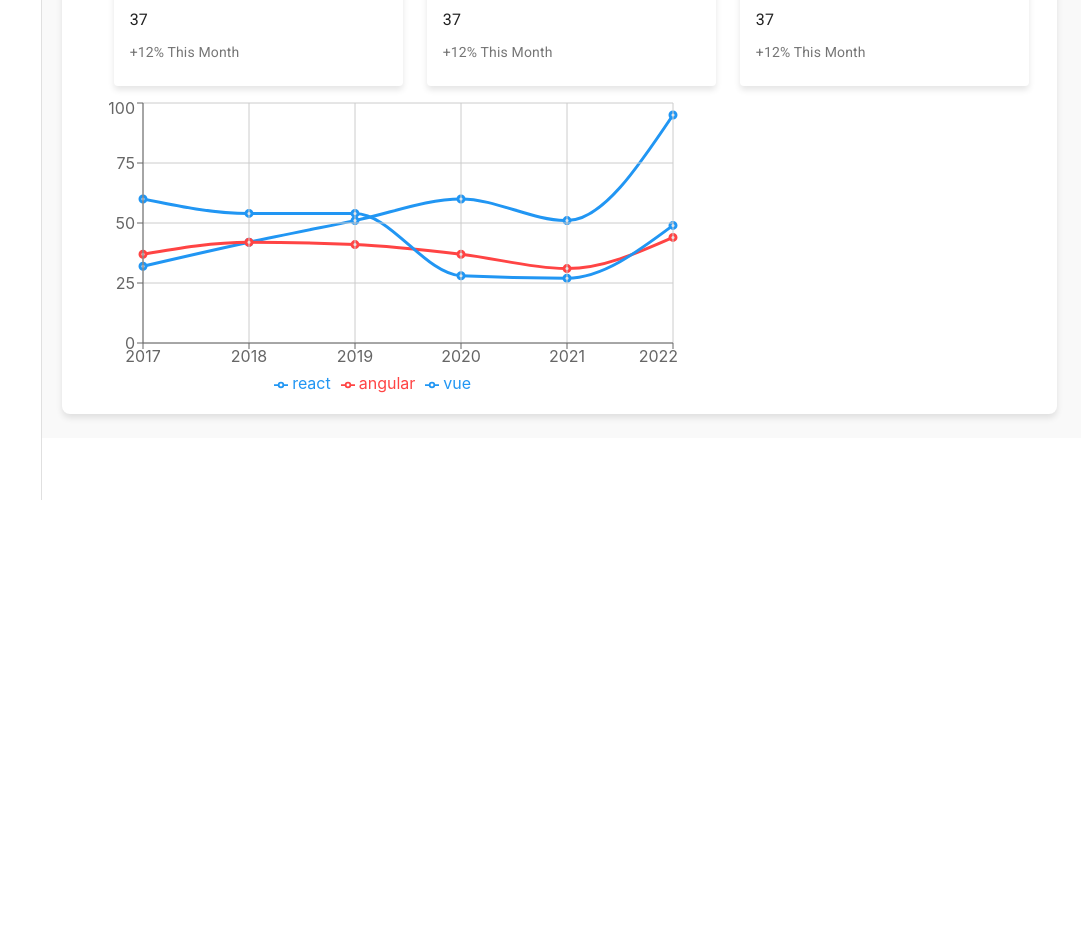
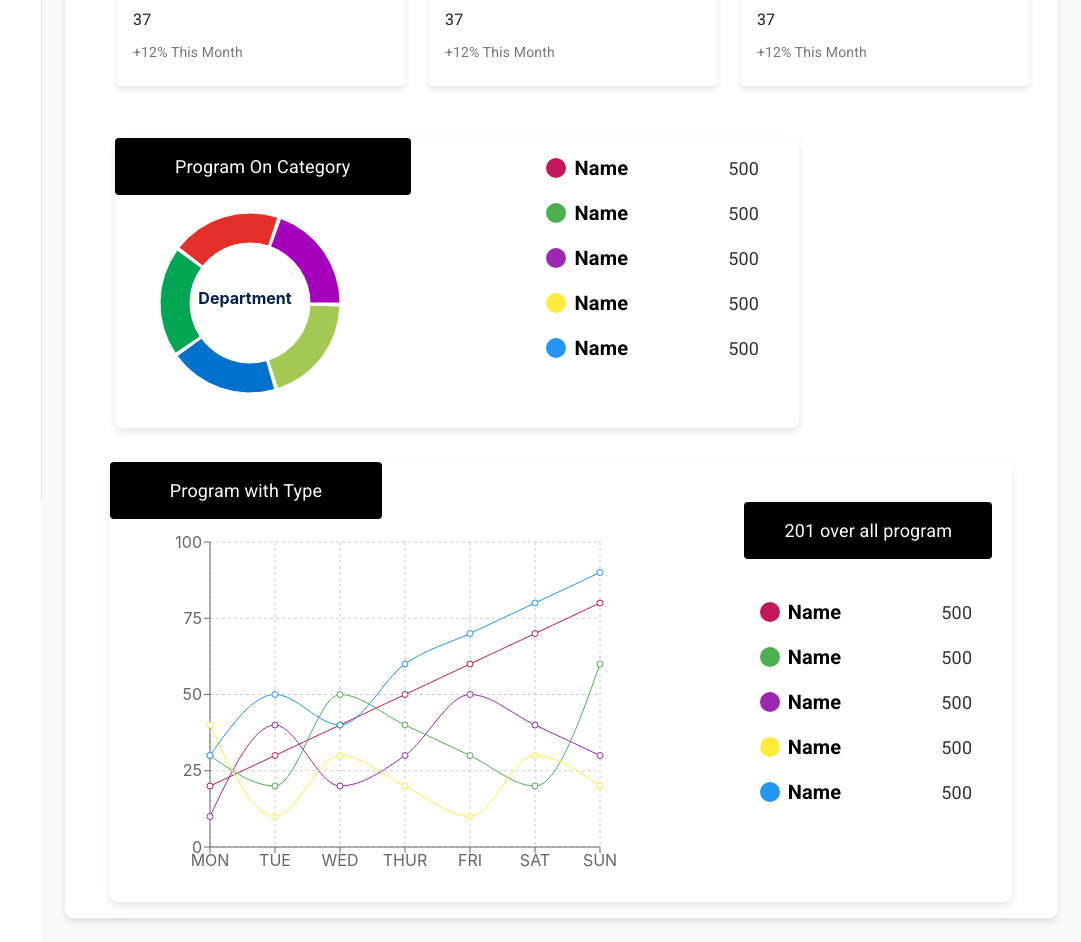
Before and after one commit to abate-Agegnehu/T-movies, a React (Create React App) app in the folder movies/: page /layout/dashboard in a window 1280 px wide. Shown: the part 300-1242 px from the top of the page, without its empty margins (199-1280 px from the left). Before the commit the page ends 800 px from the top, so only its background shows below. Built offline with nearby package versions, Linux system fonts and the light colour scheme.

Commit message:
Creating chart for program type and category

```diff
--- /dev/null
+++ b/movies/src/components/DepartmentChart.css
@@ -0,0 +1,16 @@
+.chart-container {
+  position: relative;
+  width: 200px;
+  height: 200px;
+}
+
+.chart-center-text {
+  position: absolute;
+  top: 50%;
+  left: 50%;
+  transform: translate(-50%, -50%);
+  font-size: 16px;
+  font-weight: bold;
+  color: #01204E;
+  text-align: center;
+}
--- /dev/null
+++ b/movies/src/components/DepartmentChart.jsx
@@ -0,0 +1,170 @@
+import React from "react";
+import { PieChart, Pie, Cell } from "recharts";
+import { makeStyles } from "@material-ui/core/styles";
+import { Typography } from "@material-ui/core";
+
+const data = [
+  { name: "Name1", value: 1, color: "#A500BC" },
+  { name: "Name2", value: 1, color: "#E42E2A" },
+  { name: "Name3", value: 1, color: "#00A651" },
+  { name: "Name4", value: 1, color: "#0072CE" },
+  { name: "Name5", value: 1, color: "#A3C853" },
+];
+
+const COLORS = ["#A500BC", "#E42E2A", "#00A651", "#0072CE", "#A3C853"];
+
+const useStyles = makeStyles((theme) => ({
+  chartContainer: {
+    position: "relative",
+    width: "200px",
+    height: "200px",
+    display: "flex",
+    justifyContent: "center",
+    alignItems: "center",
+    marginTop: "30px",
+  },
+  chartCenterText: {
+    position: "absolute",
+    fontSize: "16px",
+    fontWeight: "bold",
+    color: "#01204E",
+    textAlign: "center",
+  },
+  piechart: {
+    position: "relative",
+  },
+  categoryContainer: {
+    padding: "30px",
+    backgroundColor: "#fff",
+    borderRadius: "8px",
+    boxShadow: "0 4px 8px rgba(0, 0, 0, 0.1)",
+    position: "relative",
+    width: "65%",
+    margin: "34px",
+  },
+  chartTitle: {
+    position: "absolute",
+    top: "0",
+    left: "0",
+    backgroundColor: "#000",
+    color: "#fff",
+    padding: "15px 60px",
+    borderRadius: "4px",
+    fontSize: "18px",
+  },
+  legendContainer: {
+    position: "absolute",
+    top: "0",
+    right: "0",
+    display: "flex",
+    flexDirection: "column",
+    justifyContent: "center",
+    alignItems: "center",
+    [theme.breakpoints.down("sm")]: {
+      marginLeft: theme.spacing(3),
+      display: "none",
+    },
+  },
+  legendItem: {
+    display: "flex",
+    alignItems: "center",
+    marginRight: "20px",
+  },
+  legendColorBox: {
+    width: "20px",
+    height: "20px",
+    marginRight: "8px",
+    marginTop: "15px",
+    borderRadius: "50%",
+  },
+  legendText: {
+    marginTop: "15px",
+    fontSize: "20px",
+    fontWeight: "bold",
+  },
+  legendValue: {
+    marginTop: "15px",
+    marginLeft: "100px",
+    marginRight: "20px",
+    fontSize: "18px",
+    opacity: 0.8,
+  },
+}));
+
+const DepartmentChart = () => {
+  const classes = useStyles();
+
+  return (
+    <div className={classes.categoryContainer}>
+      <Typography className={classes.chartTitle}>
+        Program On Category
+      </Typography>
+      <div className={classes.chartContainer}>
+        <PieChart width={200} height={200} className={classes.piechart}>
+          <Pie
+            data={data}
+            cx={100}
+            cy={100}
+            innerRadius={60}
+            outerRadius={90}
+            fill="#8884d8"
+            paddingAngle={2}
+            dataKey="value"
+          >
+            {data.map((entry, index) => (
+              <Cell
+                key={`cell-${index}`}
+                fill={COLORS[index % COLORS.length]}
+              />
+            ))}
+          </Pie>
+        </PieChart>
+        <div className={classes.chartCenterText}>Department</div>
+      </div>
+      <div className={classes.legendContainer}>
+        <div className={classes.legendItem}>
+          <div
+            className={classes.legendColorBox}
+            style={{ backgroundColor: "#c2185b" }}
+          ></div>
+          <Typography className={classes.legendText}>Name</Typography>
+          <Typography className={classes.legendValue}>500</Typography>
+        </div>
+        <div className={classes.legendItem}>
+          <div
+            className={classes.legendColorBox}
+            style={{ backgroundColor: "#4caf50" }}
+          ></div>
+          <Typography className={classes.legendText}>Name</Typography>
+          <Typography className={classes.legendValue}>500</Typography>
+        </div>
+        <div className={classes.legendItem}>
+          <div
+            className={classes.legendColorBox}
+            style={{ backgroundColor: "#9c27b0" }}
+          ></div>
+          <Typography className={classes.legendText}>Name</Typography>
+          <Typography className={classes.legendValue}>500</Typography>
+        </div>
+        <div className={classes.legendItem}>
+          <div
+            className={classes.legendColorBox}
+            style={{ backgroundColor: "#ffeb3b" }}
+          ></div>
+          <Typography className={classes.legendText}>Name</Typography>
+          <Typography className={classes.legendValue}>500</Typography>
+        </div>
+        <div className={classes.legendItem}>
+          <div
+            className={classes.legendColorBox}
+            style={{ backgroundColor: "#2196f3" }}
+          ></div>
+          <Typography className={classes.legendText}>Name</Typography>
+          <Typography className={classes.legendValue}>500</Typography>
+        </div>
+      </div>
+    </div>
+  );
+};
+
+export default DepartmentChart;
--- a/movies/src/components/Layout.jsx
+++ b/movies/src/components/Layout.jsx
@@ -13,7 +13,6 @@ import {
   useMediaQuery,
   useTheme,
   IconButton,
-  Container,
 } from "@material-ui/core";
 import {
   DashboardOutlined,
@@ -34,11 +33,19 @@ const useStyles = makeStyles((theme) => ({
     padding: theme.spacing(3),
   },
   drawer: {
+    [theme.breakpoints.up("sm")]: {
       width: drawerWidth,
-    [theme.breakpoints.up("sm")]: {},
+      flexShrink: 0,
+    },
   },
   drawerPaper: {
     width: drawerWidth,
+  },
+  drawerHidden: {
+    [theme.breakpoints.down("sm")]: {
+      width: 0,
+      display: "none",
+    },
   },
   root: {
     display: "flex",
@@ -51,16 +58,14 @@ const useStyles = makeStyles((theme) => ({
     backgroundColor: "#01204E",
   },
   title: {
-    padding: theme.spacing(2),
     flexGrow: 1,
     fontSize: theme.spacing(3),
     fontWeight: "bold",
   },
   appbar: {
+    [theme.breakpoints.up("md")]: {
       width: `calc(100% - ${drawerWidth}px)`,
       marginLeft: drawerWidth,
-    [theme.breakpoints.up("sm")]: {
-      width: `calc(100% - ${drawerWidth}px)`,
     },
   },
   toolbar: theme.mixins.toolbar,
@@ -80,17 +85,14 @@ const useStyles = makeStyles((theme) => ({
     textAlign: "center",
     display: "flex",
     boxShadow: "0px 2px 2px -1px gray",
+    [theme.breakpoints.up("md")]: {
+      width: drawerWidth,
+    },
   },
   menuButton: {
     marginRight: theme.spacing(2),
-    [theme.breakpoints.up("sm")]: {
+    [theme.breakpoints.up("md")]: {
       display: "none",
-    },
-  },
-  appBarShift: {
-    [theme.breakpoints.up("sm")]: {
-      width: `calc(100% - ${drawerWidth}px)`,
-      marginLeft: drawerWidth,
     },
   },
   listItem: {
@@ -107,14 +109,17 @@ const useStyles = makeStyles((theme) => ({
     color: "#FFFFFF",
   },
   outletMargin: {
-    marginLeft:50,
+    marginLeft: 0,
+    [theme.breakpoints.up("md")]: {
+      marginLeft: drawerWidth,
+    },
   },
 }));
 
 function Layout() {
   const classes = useStyles();
   const theme = useTheme();
-  const isSmallScreen = useMediaQuery(theme.breakpoints.down("sm"));
+  const isMediumScreen = useMediaQuery(theme.breakpoints.down("md"));
   const [mobileOpen, setMobileOpen] = useState(false);
 
   const navigate = useNavigate();
@@ -150,12 +155,9 @@ function Layout() {
 
   return (
     <div className={classes.root}>
-      <AppBar
-        className={isSmallScreen ? classes.appBarShift : classes.appbar}
-        elevation={0}
-      >
+      <AppBar position="fixed" className={classes.appbar} elevation={0}>
         <Toolbar className={classes.toolbarback}>
-          {isSmallScreen && (
+          {isMediumScreen && (
             <IconButton
               color="inherit"
               aria-label="open drawer"
@@ -169,23 +171,24 @@ function Layout() {
           <Typography className={classes.title}>
             {location.pathname.split("/").pop()}
           </Typography>
-          <div className={classes.iconButton}>
           <IconButton className={classes.iconButton}>
             <NotificationsIcon />
           </IconButton>
-          </div>
-          <div className={classes.iconButton}>
           <IconButton className={classes.iconButton}>
             <Person />
           </IconButton>
-          </div>
         </Toolbar>
       </AppBar>
-      <nav className={classes.drawer}>
+      <nav
+        className={`${classes.drawer} ${
+          isMediumScreen ? classes.drawerHidden : ""
+        }`}
+        aria-label="mailbox folders"
+      >
         <Drawer
-          variant={isSmallScreen ? "temporary" : "permanent"}
+          variant={isMediumScreen ? "temporary" : "permanent"}
           anchor="left"
-          open={isSmallScreen ? mobileOpen : true}
+          open={isMediumScreen ? mobileOpen : true}
           onClose={handleDrawerToggle}
           classes={{ paper: classes.drawerPaper }}
           ModalProps={{
@@ -195,7 +198,7 @@ function Layout() {
           <div>
             <Typography variant="h6" noWrap className={classes.logoContainer}>
               <img src={logo} alt="T-Movies Logo" className={classes.logo} />
-              <span className={classes.movie}> T-Movie</span>
+              <span className={classes.movie}>T-Movie</span>
             </Typography>
           </div>
 
@@ -208,7 +211,7 @@ function Layout() {
                 className={
                   location.pathname === item.path
                     ? `${classes.active} ${classes.listItem}`
-                    : null
+                    : classes.listItem
                 }
               >
                 <ListItemIcon
@@ -219,17 +222,17 @@ function Layout() {
                   {item.icon}
                 </ListItemIcon>
                 <ListItemText
+                  primary={item.text}
                   className={
                     location.pathname === item.path ? classes.active : null
                   }
-                  primary={item.text}
                 />
               </ListItem>
             ))}
           </List>
         </Drawer>
       </nav>
-      <div className={`${classes.page} ${classes.outletMargin}`}>
+      <div className={classes.page}>
         <div className={classes.toolbar}></div>
         <Outlet />
       </div>
--- a/movies/src/pages/Dashboard.jsx
+++ b/movies/src/pages/Dashboard.jsx
@@ -13,47 +13,23 @@ import DashboardNav from "../components/DashboardNav";
 import {
   LineChart,
   Line,
+  XAxis,
+  YAxis,
   CartesianGrid,
-  XAxis,
   Tooltip,
-  YAxis,
-  Legend,
+  ResponsiveContainer,
 } from "recharts";
+import DepartmentChart from "../components/DepartmentChart";
 
 const data = [
-  { name: "2017", react: 32, angular: 37, vue: 60 },
-  { name: "2018", react: 42, angular: 42, vue: 54 },
-  { name: "2019", react: 51, angular: 41, vue: 54 },
-  { name: "2020", react: 60, angular: 37, vue: 28 },
-  { name: "2021", react: 51, angular: 31, vue: 27 },
-  { name: "2022", react: 95, angular: 44, vue: 49 },
+  { name: "MON", value1: 20, value2: 30, value3: 10, value4: 40, value5: 30 },
+  { name: "TUE", value1: 30, value2: 20, value3: 40, value4: 10, value5: 50 },
+  { name: "WED", value1: 40, value2: 50, value3: 20, value4: 30, value5: 40 },
+  { name: "THUR", value1: 50, value2: 40, value3: 30, value4: 20, value5: 60 },
+  { name: "FRI", value1: 60, value2: 30, value3: 50, value4: 10, value5: 70 },
+  { name: "SAT", value1: 70, value2: 20, value3: 40, value4: 30, value5: 80 },
+  { name: "SUN", value1: 80, value2: 60, value3: 30, value4: 20, value5: 90 },
 ];
-
-const lables = ["2017", "2018", "2019", "2020", "2021", "2022"];
-
-export const data2 = {
-  lables,
-  dataset: [
-    {
-      label: "React",
-      data: [32, 42, 51, 60, 51, 95],
-      backgroundColor: "#2196F3",
-      borderColor: "#2196F3",
-    },
-    {
-      label: "Angular",
-      data: [37, 42, 41, 37, 31, 44],
-      backgroundColor: "#F44236",
-      borderColor: "#F44236",
-    },
-    {
-      label: "Vue",
-      data: [60, 54, 54, 28, 27, 49],
-      backgroundColor: "#FFCA29",
-      borderColor: "#FFCA29",
-    },
-  ],
-};
 
 const useStyles = makeStyles((theme) => ({
   grow: {
@@ -80,6 +56,83 @@ const useStyles = makeStyles((theme) => ({
     fontWeight: "normal",
     margin: "0 0 10px 0",
   },
+  chartContainer: {
+    padding: "20px",
+    backgroundColor: "#fff",
+    borderRadius: "8px",
+    boxShadow: "0 4px 8px rgba(0, 0, 0, 0.1)",
+    position: "relative",
+    width: "94%",
+
+  },
+  chartTitle: {
+    position: "absolute",
+    top: "0",
+    left: "0",
+    backgroundColor: "#000",
+    color: "#fff",
+    padding: "15px 60px",
+    borderRadius: "4px",
+    fontSize: "18px",
+    [theme.breakpoints.down("sm")]: {
+      padding: "10px 30px",
+      fontSize: "14px",
+    },
+  },
+  overallProgram: {
+    position: "absolute",
+    top: "40px",
+    right: "20px",
+    backgroundColor: "#000",
+    color: "#fff",
+    padding: "15px 40px",
+    borderRadius: "4px",
+    fontSize: "18px",
+    [theme.breakpoints.down("sm")]: {
+      marginLeft: theme.spacing(3),
+      display: "none",
+      top: "40px",
+      right: "20px",
+    },
+  },
+  legendContainer: {
+    position: "absolute",
+    top: "120px",
+    right: "0",
+    display: "flex",
+    flexDirection: "column",
+    justifyContent: "center",
+    alignItems: "center",
+    [theme.breakpoints.down("sm")]: {
+      marginLeft: theme.spacing(3),
+      display: "none",
+    },
+  },
+  legendItem: {
+    display: "flex",
+    alignItems: "center",
+    marginRight: "20px",
+  },
+  legendColorBox: {
+    width: "20px",
+    height: "20px",
+    marginRight: "8px",
+    marginTop: "15px",
+    borderRadius: "50%",
+  },
+  legendText: {
+    marginTop: "15px",
+    fontSize: "20px",
+    fontWeight: "bold",
+  },
+  legendValue: {
+    marginTop: "15px",
+    marginLeft: "100px",
+    marginRight: "20px",
+    fontSize: "18px",
+    opacity: 0.8,
+  },
+
 }));
 
 function Dashboard() {
@@ -87,7 +140,7 @@ function Dashboard() {
   return (
     <div className={classes.grow}>
       <DashboardNav />
-      <Container>
+      <Container style={{ marginBottom: "40px" }}>
         <Grid container spacing={3} className={classes.cardContainer}>
           <Grid item xs={12} sm={6} md={4}>
             <Card className={classes.card}>
@@ -145,21 +198,79 @@ function Dashboard() {
           </Grid>
         </Grid>
       </Container>
-      <LineChart width={600} height={300} data={data}>
-        <Line
-          type="monotone"
-          dataKey="react"
-          stroke="#2196F3"
-          strokeWidth={3}
-        />
-        <Line type="monotone" dataKey="angular" stroke="#F44" strokeWidth={3} />
-        <Line type="monotone" dataKey="vue" stroke="#2196F3" strokeWidth={3} />
-        <CartesianGrid stroke="#ccc" />
-        <XAxis dataKey="name" />
-        <YAxis />
-        <Tooltip />
-        <Legend />
-      </LineChart>
+
+      <DepartmentChart />
+      <Container className={classes.chartContainer}>
+        <Typography className={classes.chartTitle}>
+          Program with Type
+        </Typography>
+        <Typography className={classes.overallProgram}>
+          201 over all program
+        </Typography>
+
+        <ResponsiveContainer
+          height={400}
+          width={500}
+        >
+          <LineChart
+            data={data}
+            margin={{ top: 60, right: 30, left: 20, bottom: 5 }}
+          >
+            <CartesianGrid strokeDasharray="3 3" />
+            <XAxis dataKey="name" />
+            <YAxis />
+            <Tooltip />
+            <Line type="monotone" dataKey="value1" stroke="#c2185b" />
+            <Line type="monotone" dataKey="value2" stroke="#4caf50" />
+            <Line type="monotone" dataKey="value3" stroke="#9c27b0" />
+            <Line type="monotone" dataKey="value4" stroke="#ffeb3b" />
+            <Line type="monotone" dataKey="value5" stroke="#2196f3" />
+            {/* Your chart components */}
+          </LineChart>
+        </ResponsiveContainer>
+        <div className={classes.legendContainer}>
+          <div className={classes.legendItem}>
+            <div
+              className={classes.legendColorBox}
+              style={{ backgroundColor: "#c2185b" }}
+            ></div>
+            <Typography className={classes.legendText}>Name</Typography>
+            <Typography className={classes.legendValue}>500</Typography>
+          </div>
+          <div className={classes.legendItem}>
+            <div
+              className={classes.legendColorBox}
+              style={{ backgroundColor: "#4caf50" }}
+            ></div>
+            <Typography className={classes.legendText}>Name</Typography>
+            <Typography className={classes.legendValue}>500</Typography>
+          </div>
+          <div className={classes.legendItem}>
+            <div
+              className={classes.legendColorBox}
+              style={{ backgroundColor: "#9c27b0" }}
+            ></div>
+            <Typography className={classes.legendText}>Name</Typography>
+            <Typography className={classes.legendValue}>500</Typography>
+          </div>
+          <div className={classes.legendItem}>
+            <div
+              className={classes.legendColorBox}
+              style={{ backgroundColor: "#ffeb3b" }}
+            ></div>
+            <Typography className={classes.legendText}>Name</Typography>
+            <Typography className={classes.legendValue}>500</Typography>
+          </div>
+          <div className={classes.legendItem}>
+            <div
+              className={classes.legendColorBox}
+              style={{ backgroundColor: "#2196f3" }}
+            ></div>
+            <Typography className={classes.legendText}>Name</Typography>
+            <Typography className={classes.legendValue}>500</Typography>
+          </div>
+        </div>
+      </Container>
     </div>
   );
 }
```
Lines whose indentation alone changed are shown as unchanged.
